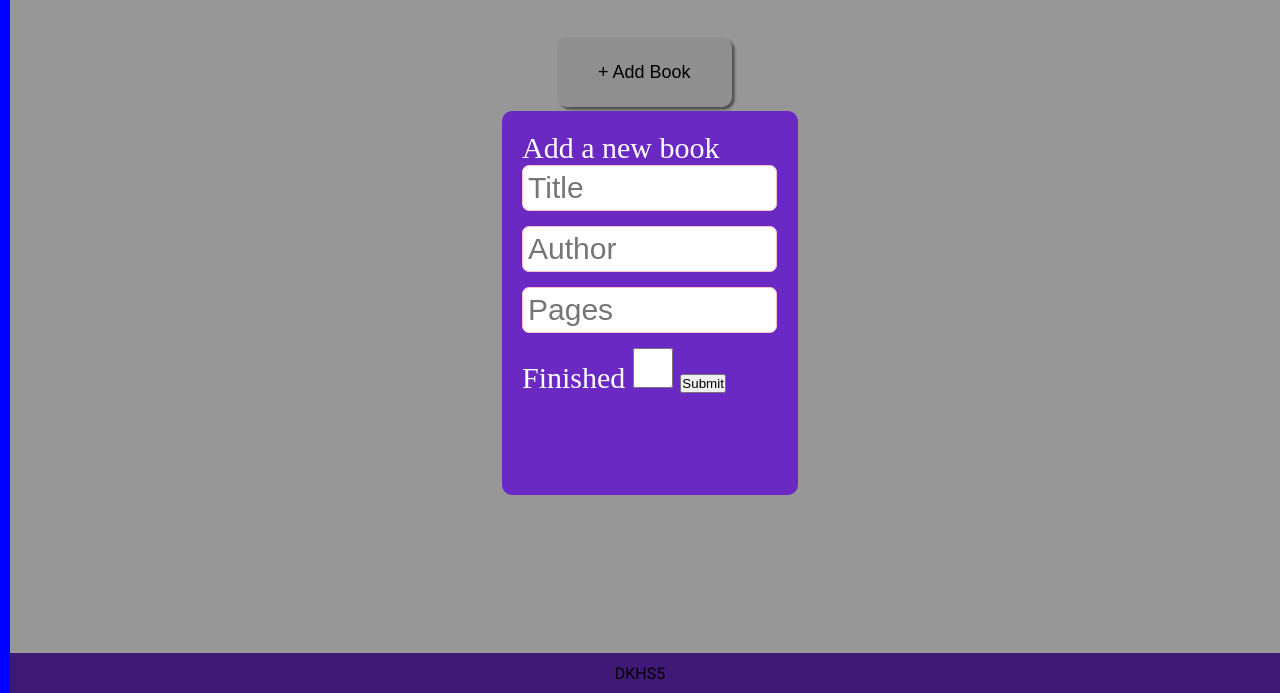
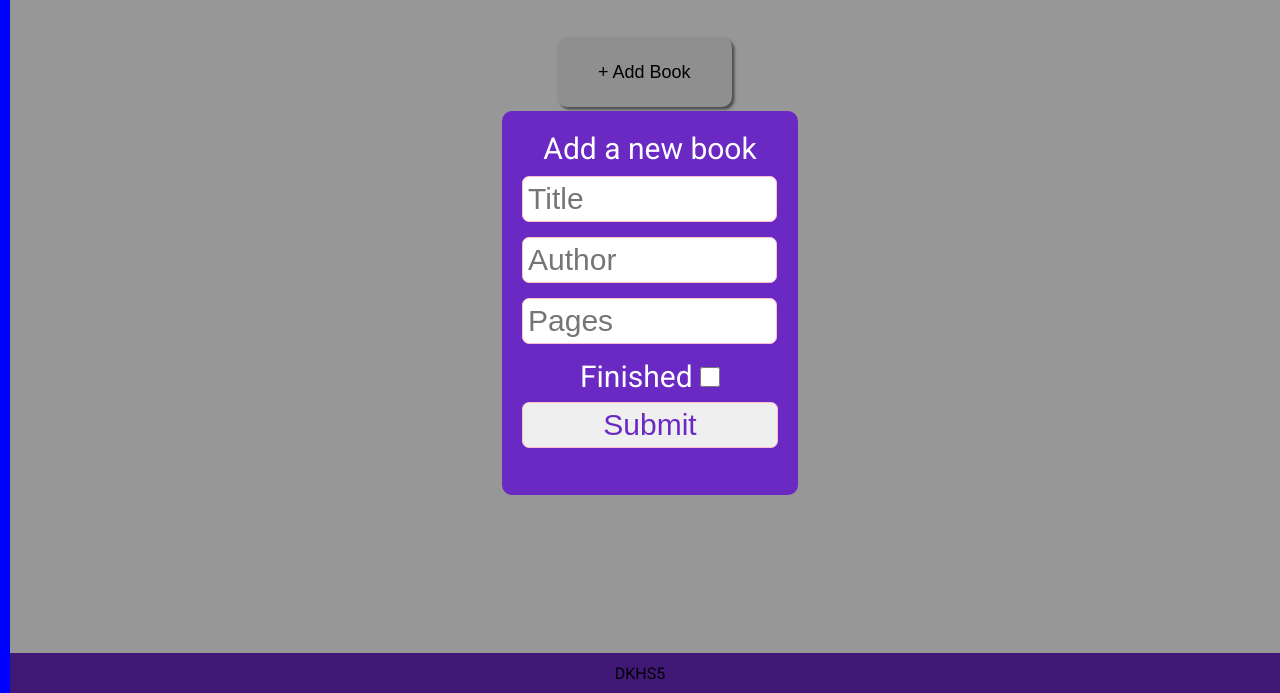
Before and after one commit to DKHomerSwish5/Library, a plain HTML site: page index.html in a window 1280 px wide. Both pictures are taken after a click on the button "+ Add Book". Shown: the part 107-800 px from the top of the page. Drawn offline with Linux system fonts and the light colour scheme.

Commit message:
Edit Font and Submith Btn within Modal

```diff
--- a/index.html
+++ b/index.html
@@ -31,7 +31,6 @@
     </div>
     <!-- The Modal -->
 <div id="myModal" class="modal">
-
     <!-- Modal content -->
     <div class="modal-content">
       <div class="modal-title">Add a new book</div>
@@ -39,12 +38,13 @@
         <input type="text" id="Title" placeholder="Title" required>
         <input type="text" id="Author" placeholder="Author" required>
         <input type="text" id="Pages" placeholder="Pages" required>
-        <label for="Checkbox">Finished</label>
-        <input type="checkbox" id="Checkbox" required>
+        <div class="checkbox">
+            <label for="Checkbox">Finished</label>
+            <input type="checkbox" id="Checkbox" required>
+        </div>
         <button class="submit-btn">Submit</button>
       </form>
     </div>
-
 </div>
 </body>
 </html>
--- a/style.css
+++ b/style.css
@@ -43,7 +43,7 @@ body{
     border:none;
     box-shadow: 2.5px 2.5px 2.5px grey;
 }
-.login-btn:hover, .add-btn:hover{
+.login-btn:hover, .add-btn:hover, .submit-btn:hover{
     background-color: rgb(213, 213, 213);
 }
 img{
@@ -117,6 +117,24 @@ img{
     font-size: 30px;
   }
   #Checkbox{
-    width: 40px;
-    height: 40px;
+    width: 20px;
+    height: 20px;
   }
+  .modal-title{
+    text-align: center;
+    font-family: 'Roboto', sans-serif;
+    padding-bottom: 10px;
+  }
+  .checkbox{
+    text-align: center;
+    font-family: 'Roboto', sans-serif;
+  }
+  .submit-btn{
+    width: 100%;
+    margin-bottom: 15px;
+    padding: 5px;
+    border: 1px solid pink;
+    border-radius: 7px;
+    font-size: 30px;
+    color:rgb(107, 41, 195);
+  }
```
